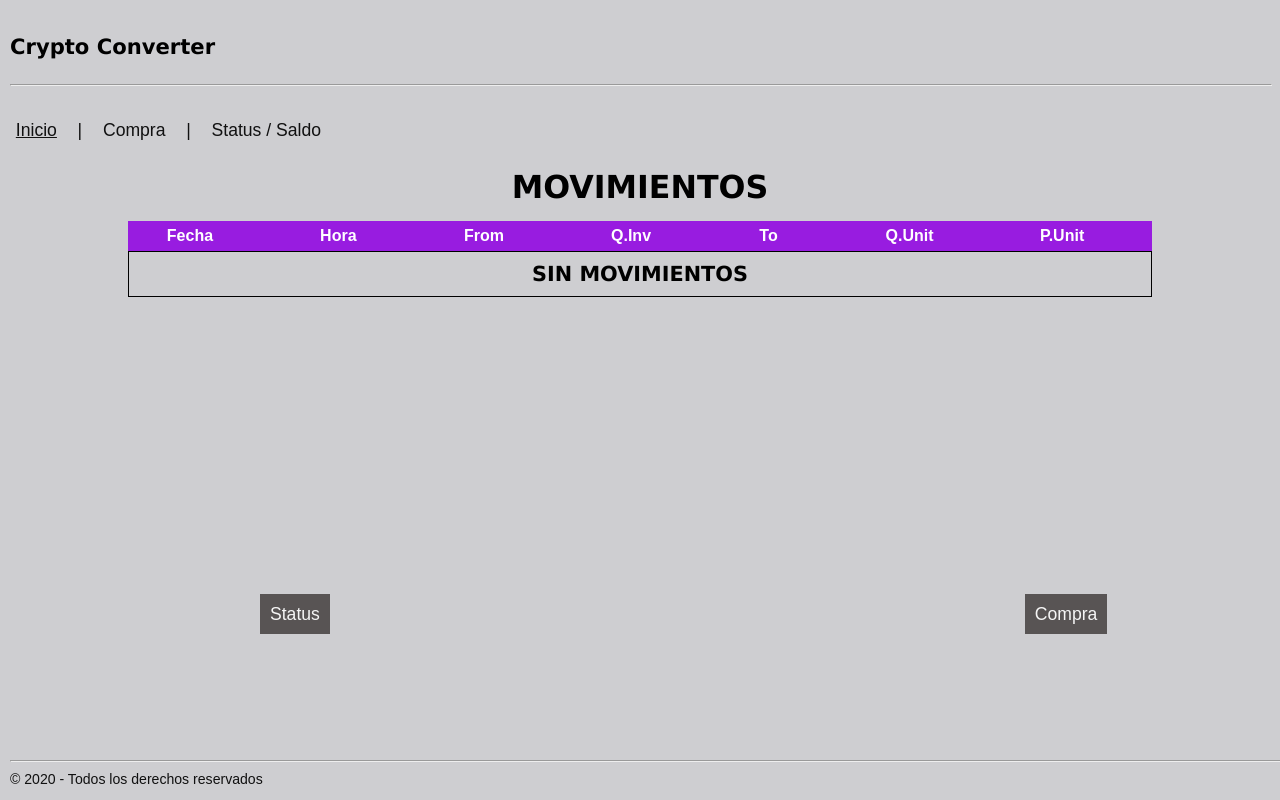
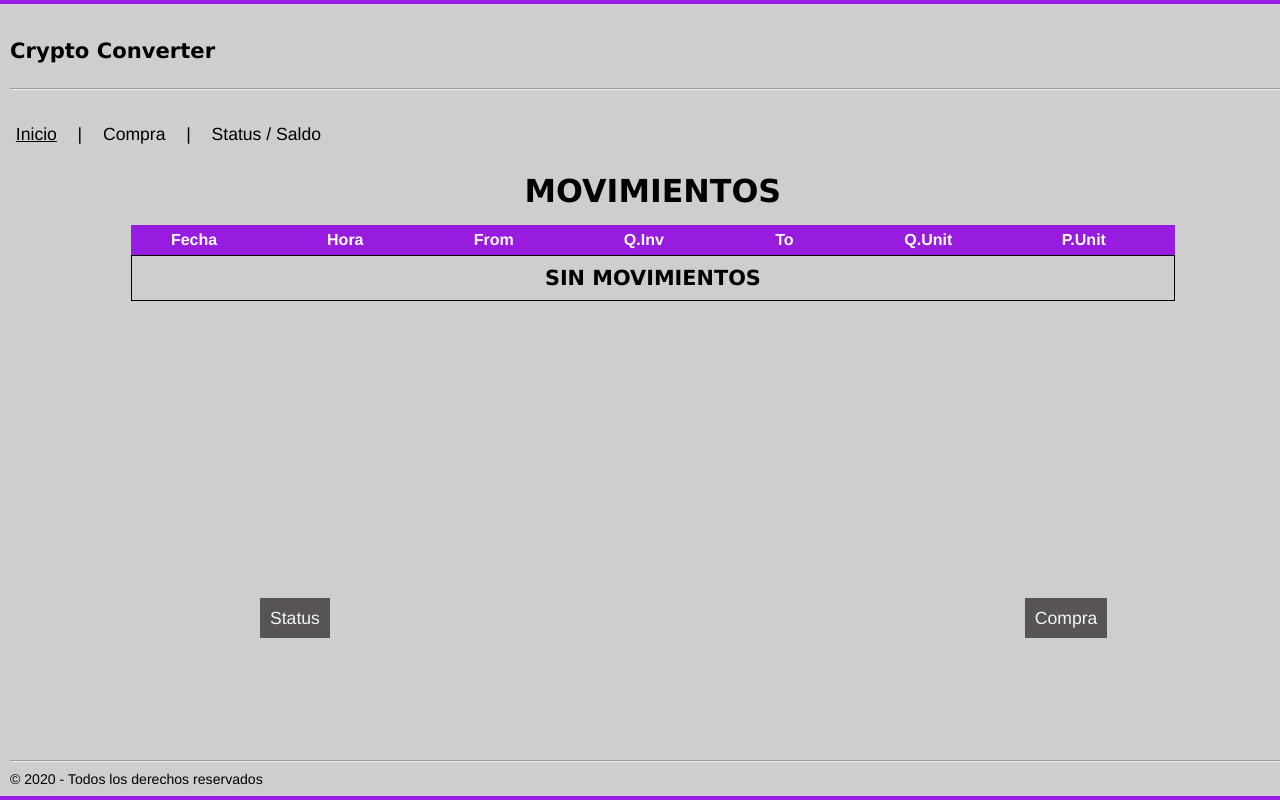
Before and after one commit to jvncode/CryptoConverter, a Flask app: page / in a window 1280 px wide. Run offline with Flask 2, Linux system fonts and the light colour scheme; data that the repository does not hold is empty; parts of the project's set-up code (start-up, migrations or seed data) failed here and were passed over.

Commit message:
Refactorización de código y mejoras de diseño

```diff
--- a/crypto/static/css/styles.css
+++ b/crypto/static/css/styles.css
@@ -1,6 +1,17 @@
+html,body{
+    overflow-x: hidden;
+    overflow-y: hidden;
+    color:rgb(0, 0, 0);
+    font-family:'Opens Sans',helvetica;
+    height:100%;
+    width:101%;
+    margin: 0px;
+    padding: 0px;
+    border-bottom: #981ce0 2px solid;
+    border-top: #981ce0 2px solid;
+  }
 
-
-  header {
+header {
     font-family: Verdana, Geneva, Tahoma, sans-serif;
     background-color: rgb(#981ce0);
     font-weight: bold;
@@ -8,7 +19,7 @@
     padding: 10px;
 }
 
-  footer {
+footer {
     position:fixed;
     left:0px;
     bottom:0px;
```
Also changed, not shown: crypto/routes.py (+0 -7 lines), crypto/templates/purchase.html (line endings or trailing spaces), data/CryptoData.db.
